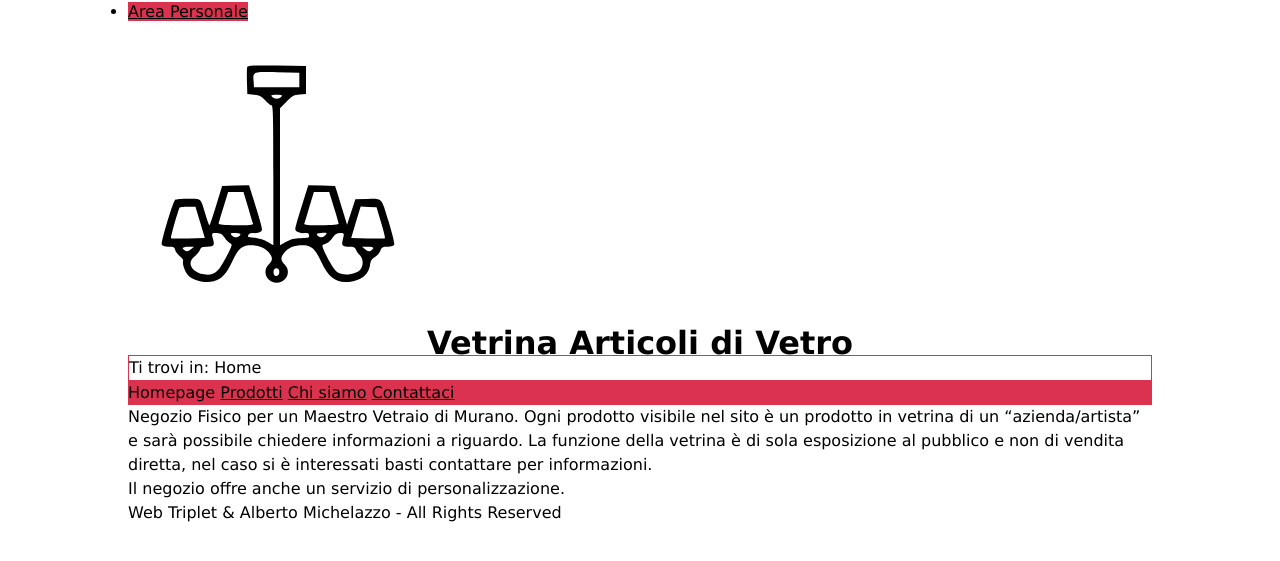
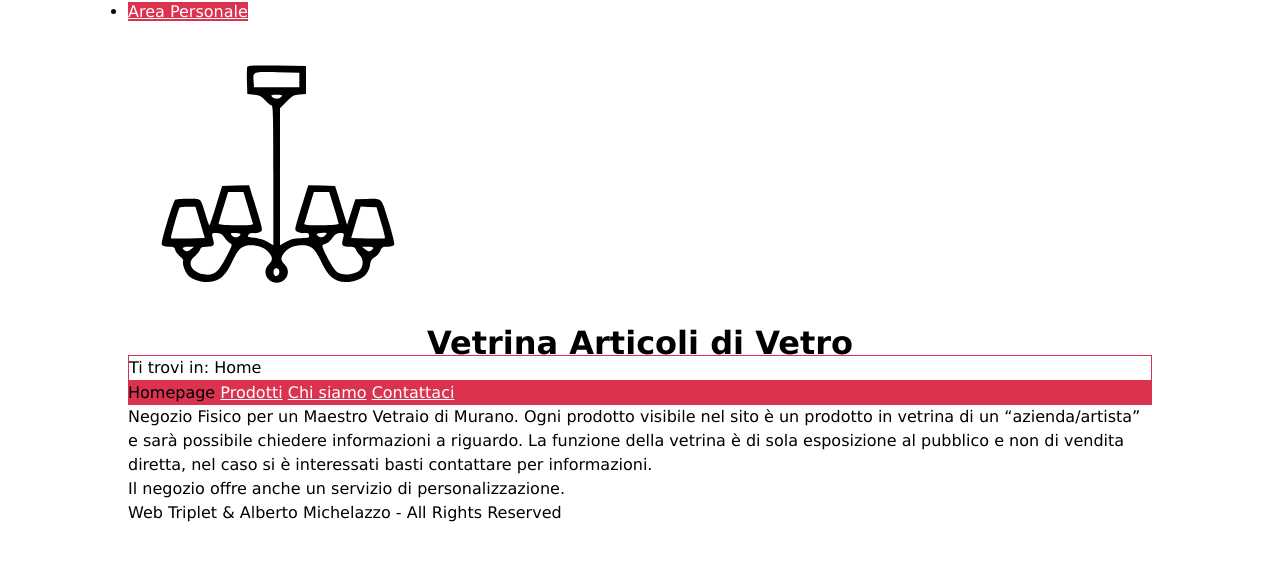
Before and after one commit to AMichelazzo/ProgettoTecWeb, a PHP site: page / in a window 1280 px wide. Shown: the top 561 px of the page. Run offline with PHP 8.4, Linux system fonts and the light colour scheme.

Commit message:
inversione colore link

```diff
--- a/style.css
+++ b/style.css
@@ -4,8 +4,8 @@
 }
 
 :root{
-  --visitedcolor: #FFFFFF;
-  --unvisitedcolor: #000000;
+  --visitedcolor: #000000;
+  --unvisitedcolor: #FFFFFF;
   --bglinkcolor: #DB334F;
 }
 
```
